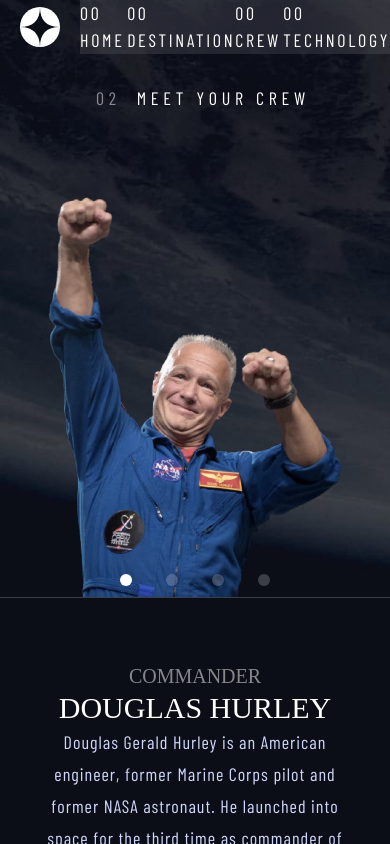
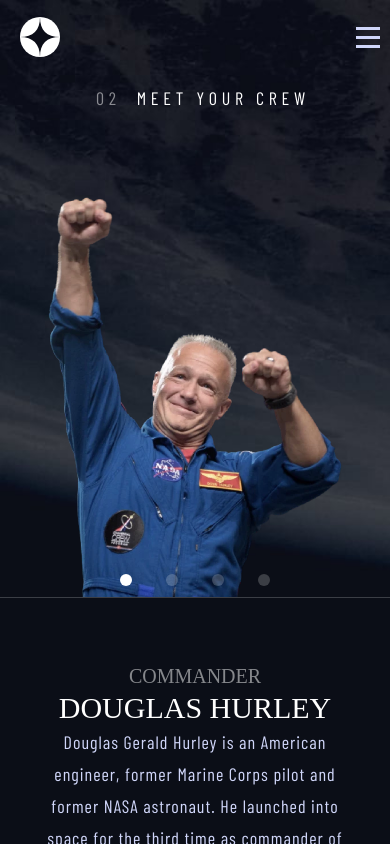
Before and after one commit to IbrahimHosny/space, a React (Create React App) app: page /crew in a window 390 px wide. Built offline with nearby package versions, Linux system fonts and the light colour scheme; a web font is replaced by a local one.

Commit message:
responsive nav bar

```diff
--- a/src/components/Navbar.js
+++ b/src/components/Navbar.js
@@ -1,18 +1,25 @@
-import { Fragment } from "react";
+import { Fragment , useState} from "react";
 import { Link, NavLink } from "react-router-dom";
 import '../App.css'
 
 const Navbar = () => {
+    const [toggle , settoggle] = useState(false)
+
+    const clickHandler = () => {
+        console.log(toggle);
+        return settoggle(toggle => !toggle )
+    }
     return (
         <Fragment>
-        <nav className="md:w-[100%] absolute flex justify-between items-center xl:p-5 xl:pe-0">
-        <img src="./assets/shared/logo.svg" alt="logo" className="max-w-[50px]  max-h-[50px] max-lg:w-[40px] max-lg:h-[40px] mx-5"></img>
-        <ul className="xl:w-1/2 lg:w-1/2 md:w-2/3 backdrop-blur-xl text-white nav-text flex items-center justify-around md:max-lg:h-[70px] lg:h-[100px] relative">
+        <nav className="w-[100%] absolute flex justify-between items-center max-sm:items-start xl:p-5 xl:pe-0 max-sm:top-[2vh] max-sm:z-10">
+        <img src={toggle ? './assets/shared/icon-close.svg' : './assets/shared/icon-hamburger.svg'} alt="burger icon" onClick={clickHandler} className="absolute sm:hidden top-[10px] right-[10px] z-20 cursor-pointer"></img>
+        <img src='./assets/shared/logo.svg' alt="logo" className="max-w-[50px]  max-h-[50px] max-lg:w-[40px] max-lg:h-[40px] mx-5"></img>
+        <ul style={{display:toggle ? 'block' : 'none'}} className="xl:w-1/2 lg:w-1/2 sm:w-2/3 max-sm:w-[80%] sm:!flex  backdrop-blur-xl text-white nav-text  max-sm:flex-col items-start sm:items-center justify-start sm:justify-around max-sm:h-[98vh] max-sm:top-[0vh] sm:max-lg:h-[70px] lg:h-[100px] relative">
         <div className="absolute w-full h-full top-0 bg-white opacity-10 z-[-1]"></div>
-        <li className="flex items-center h-full"><Link to="/"><span>00</span> HOME</Link></li>
-        <li className="flex items-center h-full"><Link to="/destination"><span>00</span> DESTINATION</Link></li>
-        <li className="flex items-center h-full"><Link to="/crew"><span>00</span> CREW</Link> </li>
-        <li className="flex items-center h-full"><Link to="/technology"><span>00</span> TECHNOLOGY</Link></li>
+        <li onClick={clickHandler} className="flex items-center max-sm:mt-[100px] max-sm:mb-[30px] max-sm:ms-[15px] sm:h-full"><Link to="/"><span>00</span> HOME</Link></li>
+        <li onClick={clickHandler} className="flex items-center max-sm:my-[30px] max-sm:ms-[15px] sm:h-full"><Link to="/destination"><span>00</span> DESTINATION</Link></li>
+        <li onClick={clickHandler} className="flex items-center max-sm:my-[30px] max-sm:ms-[15px] sm:h-full"><Link to="/crew"><span>00</span> CREW</Link> </li>
+        <li onClick={clickHandler} className="flex items-center max-sm:my-[30px] max-sm:ms-[15px] sm:h-full"><Link to="/technology"><span>00</span> TECHNOLOGY</Link></li>
         </ul>
         </nav>
         </Fragment>
```
